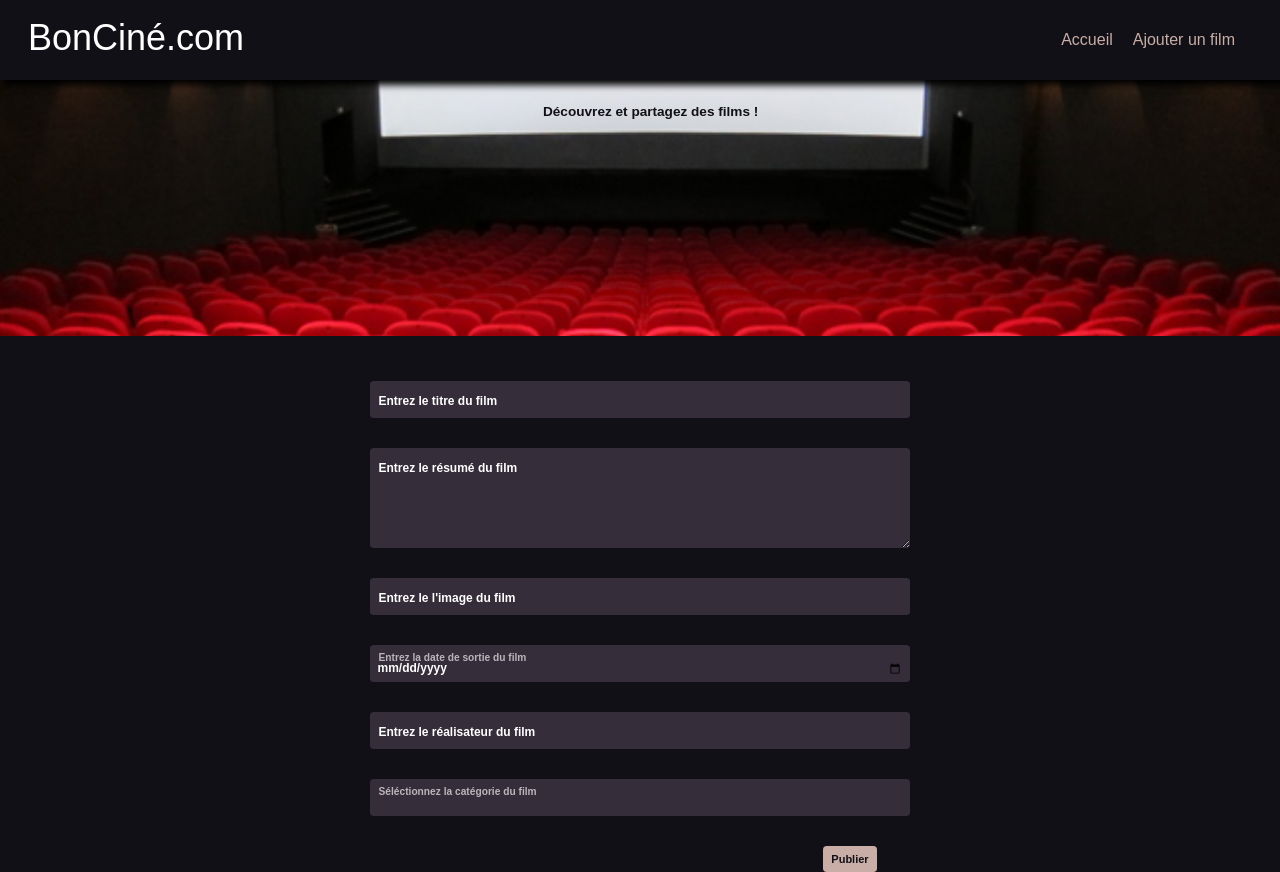
After one commit to Christophe-THEVENET/boncine, a PHP site: template view/_createMovieForm.php in a window 1280 px wide. The commit adds this page. Run offline with PHP 8.4, Linux system fonts and the light colour scheme; the template is opened without the code that fills it, so the values that code supplies are empty; some libraries are stand-ins or nearby versions; some web fonts are replaced.

Commit message:
ajout page creer film + fomulaire

```diff
--- /dev/null
+++ b/view/_createMovieForm.php
@@ -0,0 +1,39 @@
+<!-- ========================= FORMULAIRE PUBLIER FILM ============================ -->
+
+<form action="#" method="POST" class="form">
+
+<div class="form-floating m-5">
+  <input type="text" name="title" class="form-control" id="title" placeholder="titre du film" autocomplete="off">
+  <label for="floatingInput" class="label_placeholder ">Entrez le titre du film</label>
+</div>
+<div class="form-floating m-5">
+  <textarea class="form-control" placeholder="Leave a comment here" id="floatingTextarea2" style="height: 100px"></textarea>
+  <label for="floatingTextarea2" class="label_placeholder">Entrez le résumé du film</label>
+</div>
+<div class="form-floating m-5">
+  <input type="url" name="imageUrl" class="form-control" id="imageUrl" placeholder="image du film" autocomplete="off">
+  <label for="floatingInput" class="label_placeholder">Entrez le l'image du film</label>
+</div>
+<div class="form-floating m-5">
+  <input type="date" name="releaseDate" class="form-control" id="releaseDate" placeholder="date du film" autocomplete="off">
+  <label for="floatingInput" class="label_placeholder">Entrez la date de sortie du film</label>
+</div>
+<div class="form-floating m-5">
+  <input type="text" name="director" class="form-control" id="director" placeholder="réalisateur" autocomplete="off">
+  <label for="floatingInput" class="label_placeholder ">Entrez le réalisateur du film</label>
+</div>
+<div class="form-floating m-5">
+  <select name="category" class="form-control" id="category" placeholder="catégorie du film" autocomplete="off">
+    <option value="" selected></option>
+    <option value="1">Horreur</option>
+    <option value="2">Comédie</option>
+    <option value="3">Drame</option>
+    <option value="4">Policier</option>
+    <option value="5">Aventure</option>
+    <option value="7">Science-fiction</option>
+  </select>
+  <label for="floatingInput" class="label_placeholder"> Séléctionnez la catégorie du film </label>
+</div>
+<input type="button" value="Publier" class="btn btnPublish">
+
+</form>
--- a/view/_header.php
+++ b/view/_header.php
@@ -30,12 +30,10 @@
         <div class="collapse navbar-collapse" id="navbarNav">
           <ul class="navbar-nav">
             <li class="nav-item">
-              <a class="nav-link" href="index.php">Accueil</a>
+              <a class="nav-link" href="/studi/exo_php/lives/Chris_CHEVALIER/allocine.com/index.php">Accueil</a>
             </li>
             <li class="nav-item">
-              <a class="nav-link" href="./View/create.php">Publier
-                un
-                film</a>
+              <a class="nav-link" href="/studi/exo_php/lives/Chris_CHEVALIER/allocine.com/View/createMovie.php">Ajouter un film</a>
             </li>
           </ul>
         </div>
--- a/view/layout.php
+++ b/view/layout.php
@@ -6,8 +6,6 @@
   include_once __DIR__ . '/_header.php'; ?>
 
 
-<!-- =============== TITLE ============== -->
-  <h2 class="text-center my-5"><?= $title ?></h2>
 
 
   <?php
@@ -20,7 +18,9 @@
 
   <!-- =============== CONTENU ============== -->
   <main class="container d-flex flex-wrap justify-content-center ">
-    <section class="d-flex justify-content-center align-items-center w-100 mt-5 flex-wrap">
+  <h3 class="mt-5"><?= $title ?></h3>
+    <section class="d-flex justify-content-center align-items-center w-100 mt-4 flex-wrap">
+
 
       <!--   on travaille avec une variable pour insérer le bon contenu-->
       <?= $content ?>
```
Also changed, not shown: view/create.php (deleted, +0 -66 lines), view/createMovie.php (added, +40 -0 lines).
